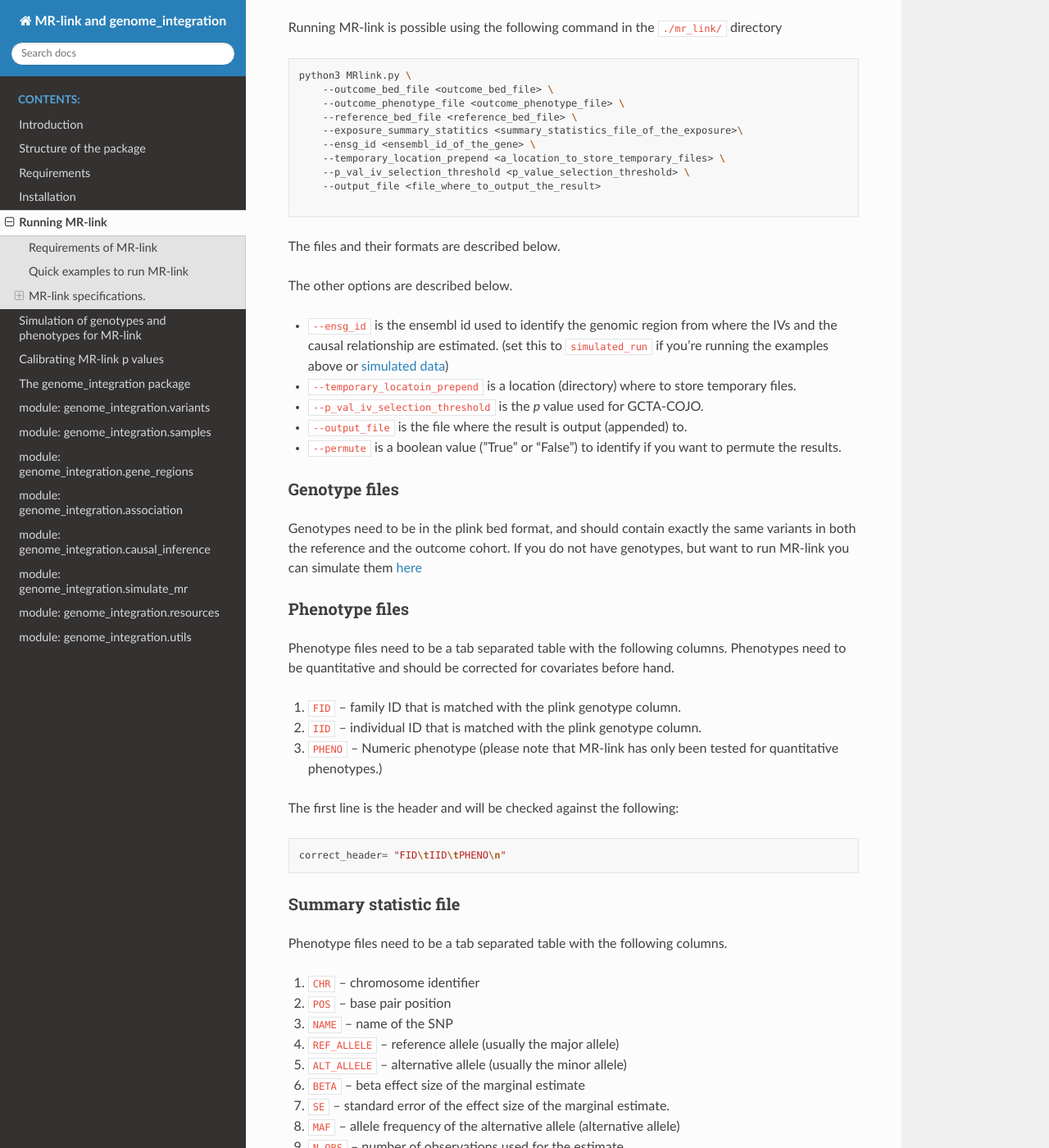
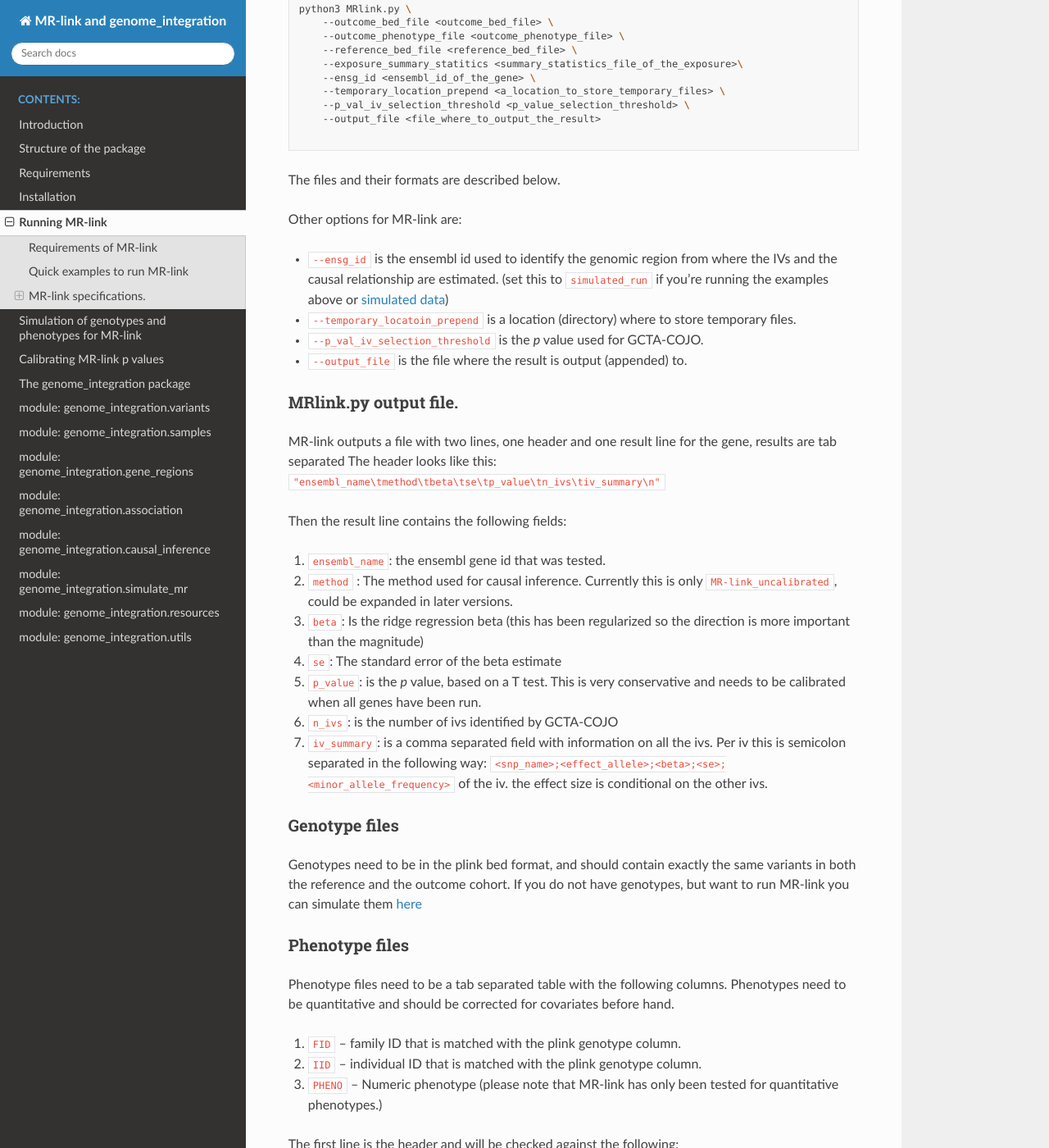
Before and after one commit to adriaan-vd-graaf/genome_integration, a Sphinx documentation site: the page built from docs/source/about_mr_link.md, in a window 1280 px wide and 1400 px high, scrolled down 1506 px. Shown: the whole window at 82% size. Built offline with Sphinx 7.4.7 and the Read the Docs theme 2.0.0, drawn with Linux system fonts in a browser that asks for light colours; some of the changed text lies outside the part shown.

Commit message:
Updated the documentation for the removal of the permutations, and included more documentation on the output files.

````diff
--- a/docs/source/about_mr_link.md
+++ b/docs/source/about_mr_link.md
@@ -31,8 +30,7 @@ python3 MRlink.py --outcome_bed_file example_genotypes/outcome_cohort \
    --temporary_location_prepend tmp_loc \
    --p_val_iv_selection_threshold 5e-8 \
    --output_file no_causal_effect_example.txt \
-   --ensg_id simulated_run \
-   --permute False
+   --ensg_id simulated_run
 ```
 
 Which will show MR-link output for a simulation scenario where the exposure is not causal to the outcome.
@@ -48,14 +46,13 @@ python3 MRlink.py --outcome_bed_file example_genotypes/outcome_cohort \
    --temporary_location_prepend tmp_loc \
    --p_val_iv_selection_threshold 5e-8 \
    --output_file yes_causal_effect_example.txt \
-   --ensg_id simulated_run \
-   --permute False
+   --ensg_id simulated_run
 ```
 Results will be in the `yes_causal_effect_example.txt` file.
 
 For more detailed instructions on the `MRlink.py` script, see below.
 
-The p values of the MR-link results are usually conservative, therefore we have calibrated our p values using a beta
+The p values of the MR-link results are usually very conservative, therefore we have calibrated our p values using a beta
 distribution. Instructions to calibrate p values can be found [here](calibrating_mr_link_p_values.md).
 
 
@@ -77,15 +74,28 @@ python3 MRlink.py \
 
 The files and their formats are described below.
 
-The other options are described below.
+Other options for MR-link are:
 - `--ensg_id` is the ensembl id used to identify the genomic region from where the
 IVs and the causal relationship are estimated. (set this to `simulated_run` if you're running the examples above or
 [simulated data](simulation_for_mr_link.md))
 - `--temporary_locatoin_prepend` is a location (directory) where to store temporary files.
 - `--p_val_iv_selection_threshold` is the _p_ value used for GCTA-COJO.
 - `--output_file` is the file where the result is output (appended) to.
-- `--permute` is a boolean value ("True" or "False") to identify if you want to permute the results.
 
+#### MRlink.py output file.
+
+MR-link outputs a file with two lines, one header and one result line for the gene, results are tab separated
+The header looks like this: `"ensembl_name\tmethod\tbeta\tse\tp_value\tn_ivs\tiv_summary\n"`
+
+Then the result line contains the following fields:
+
+1. `ensembl_name`: the ensembl gene id that was tested.
+2. `method` : The method used for causal inference. Currently this is only `MR-link_uncalibrated`, could be expanded in later versions.
+3. `beta`: Is the ridge regression beta (this has been regularized so the direction is more important than the magnitude)
+4. `se`: The standard error of the beta estimate
+5. `p_value`: is the _p_ value, based on a T test. This is very conservative and needs to be calibrated when all genes have been run.
+6. `n_ivs`:  is the number of ivs identified by GCTA-COJO
+7. `iv_summary`: is a comma separated field with information on all the ivs. Per iv this is semicolon separated in the following way: `<snp_name>;<effect_allele>;<beta>;<se>;<minor_allele_frequency>` of the iv. the effect size is conditional on the other ivs.
 
 #### Genotype files
 
````
Also changed, not shown: other parts of docs/source/about_mr_link.md (+1 -2 lines), README.md (+2 -5 lines).
